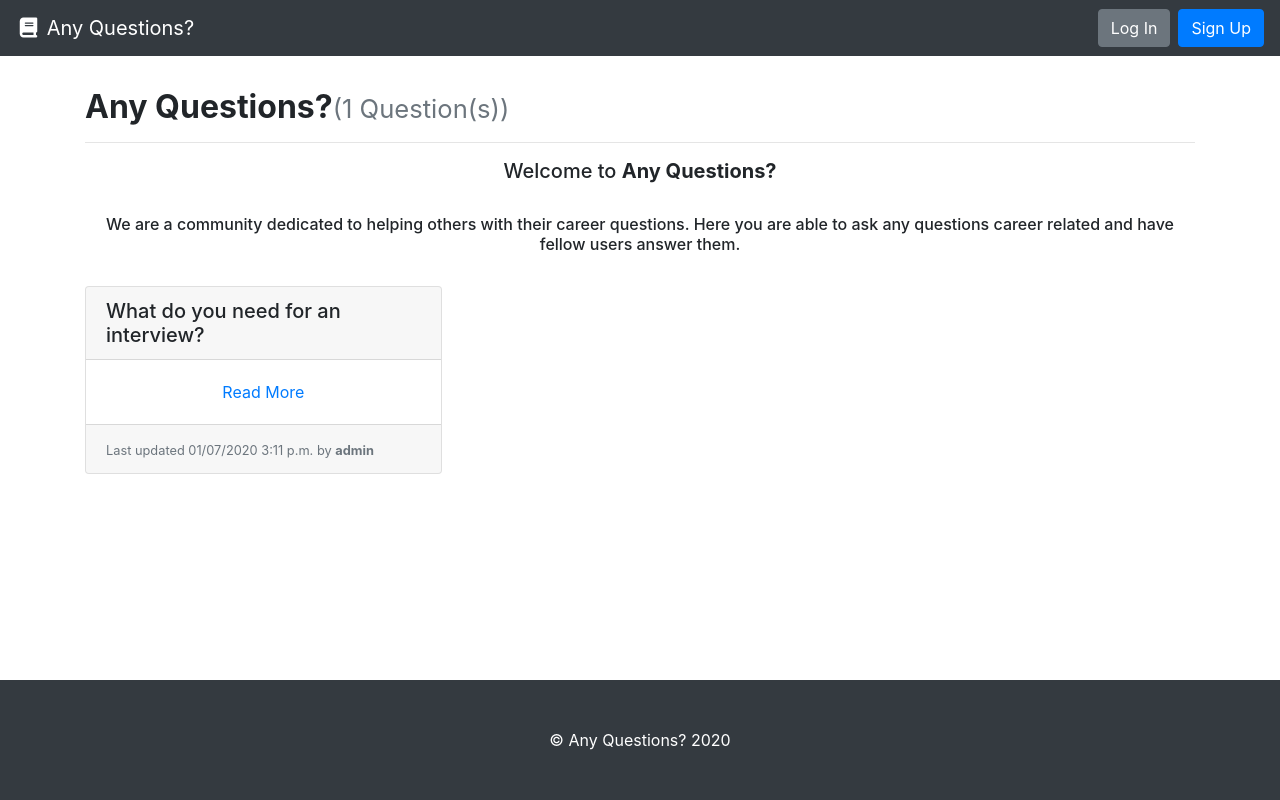
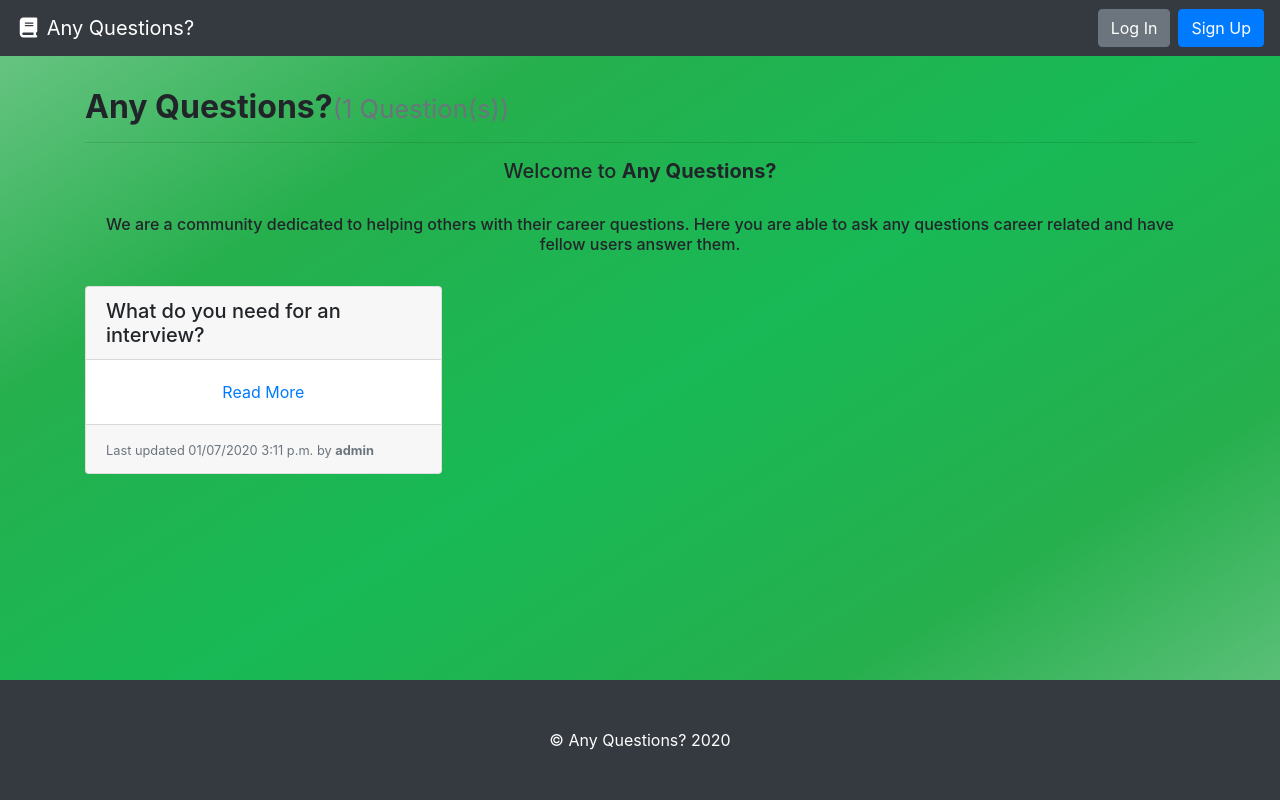
Before and after one commit to squeaky1273/Any_Questions, a Django app: page / in a window 1280 px wide. Run offline with Django 3.2, Linux system fonts and the light colour scheme; data comes from the database, SQL or seed files in the repository; parts of the project's set-up code (start-up, migrations or seed data) failed here and were passed over; some libraries are stand-ins or nearby versions.

Commit message:
trying out styling

```diff
--- a/question/static/question/style.css
+++ b/question/static/question/style.css
@@ -1,11 +1,11 @@
-/*Extra styling for specific page components */
+/* Extra styling for specific page components */
 
 body {
     height: 100%;
     margin: 0;
     background-repeat: no-repeat;
     background-attachment: fixed;
-    /* background-image: linear-gradient(to bottom right, rgb(113, 199, 138),rgb(18, 147, 67),rgb(1, 58, 17)); /* Standard syntax (must be last) */
+    background-image: linear-gradient(to bottom right, rgb(113, 199, 138),rgb(38, 175, 77),rgb(24, 185, 86),rgb(38, 175, 77), rgb(113, 199, 138)); /* Standard syntax (must be last) */
 }
 footer {
     position: fixed;
```
